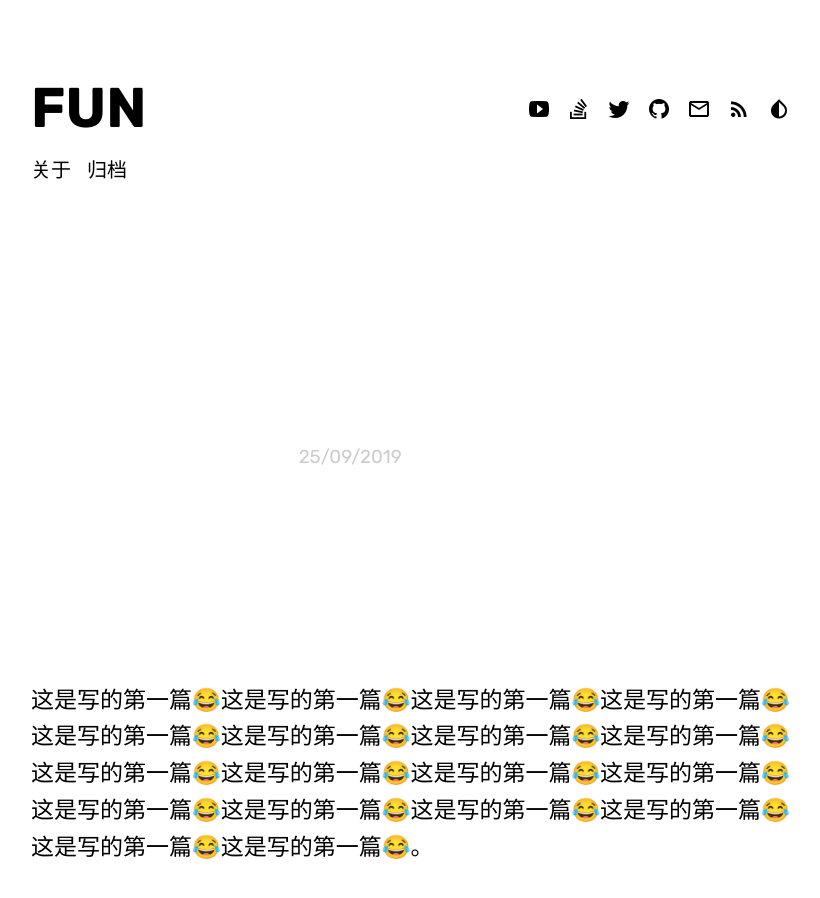
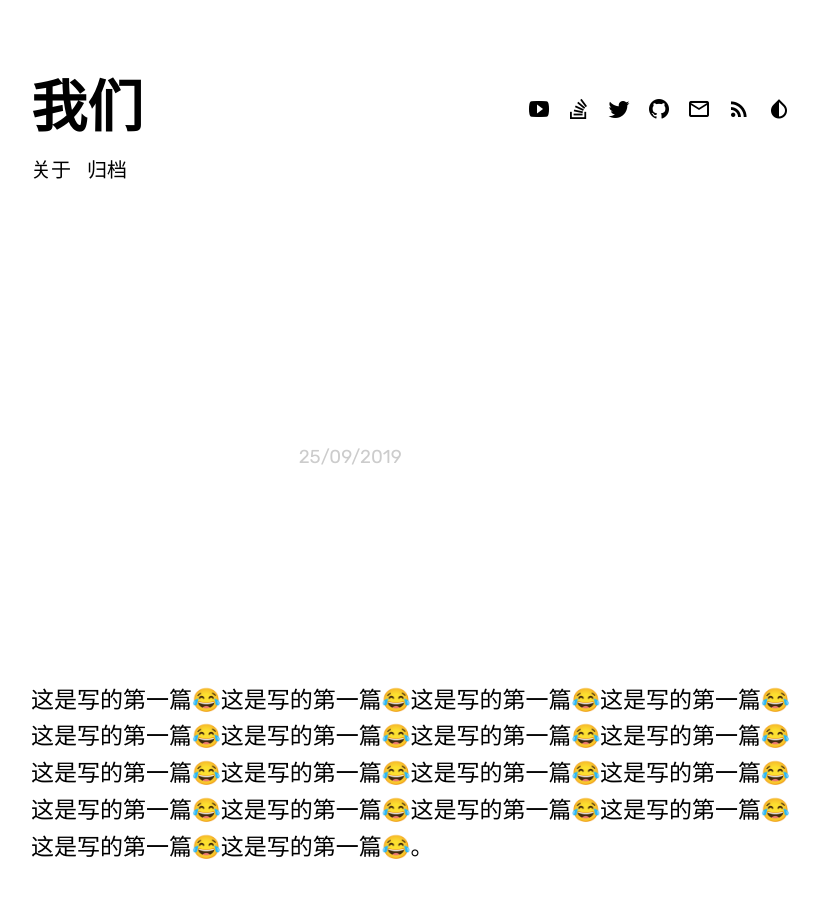
Before and after one commit to FUNzmr/Remember, a Jekyll site: the page built from index.html, in a window 1280 px wide and 900 px high. Shown: the whole window, without its empty margins (225-1045 px from the left). Built offline with Jekyll 4.4.1, drawn with Linux system fonts in a browser that asks for light colours; some web fonts are replaced; the list of posts is cut into pages by our own code.

Commit message:
Update _config.yml

```diff
--- a/_config.yml
+++ b/_config.yml
@@ -5,12 +5,12 @@
                                   # `http://<username>.github.io` - for GitHub
 
 blog:
-  title                      : FUN
+  title                      : 我们
   description                  : >
-                               YJSHAN
+                               有趣的
 
 # Layout configuration
-  logo_path                  : #"assets/img/dactl.svg" # path to logo file
+  logo_path                  : #"assets/img/dactl.svg" # path to logo fileUS
   search_path                : "FUNzmr.github.io"
                                # needed for searchbox in archive page
   hero_layout                : true # turn on hero layout for blog and posts
```
